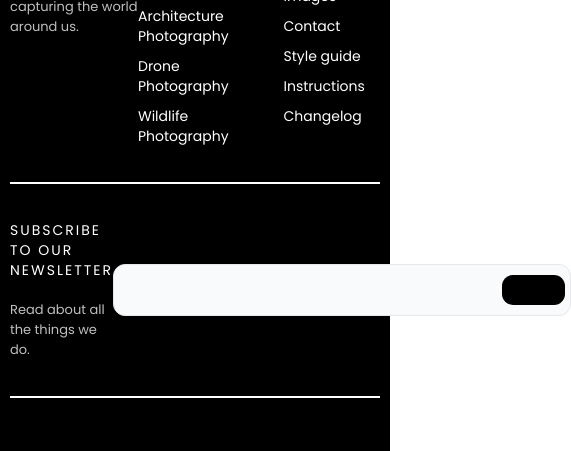
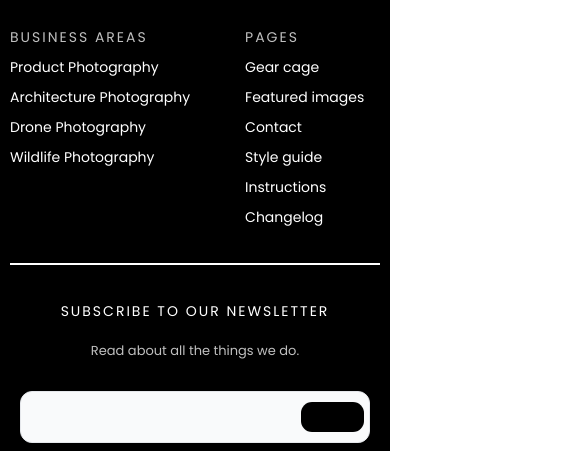
Before and after one commit to Daniil-gavrilooov/aperture, a plain HTML site: page app/index.html in a window 390 px wide. Shown: the part 7242-7693 px from the top of the page, 571 px wide, since content can reach past the window. Drawn offline with Linux system fonts and the light colour scheme.

Commit message:
finish section (footer)

```diff
--- a/app/scss/_footer.scss
+++ b/app/scss/_footer.scss
@@ -84,3 +84,39 @@
         gap: 20px;
     }
 }
+
+@media (max-width:900px) {
+    .footer{
+        .container .footer__inner:nth-child(1){
+            flex-direction: column;
+            gap: 30px;
+        }
+
+        &__nav{
+            padding-right: 0;
+        }
+    }
+}
+@media (max-width:760px) {
+    .footer{
+        .container .footer__inner:nth-child(2){
+            text-align: center;
+            flex-direction: column;
+            gap: 30px;
+        }
+    }
+}
+@media (max-width:550px) {
+    .footer{
+        .container .footer__inner:nth-child(3){
+            text-align: center;
+            align-items: center;
+            flex-direction: column;
+            gap: 30px;
+        }
+
+        &__form-input{
+            width: 350px;
+        }
+    }
+}
```
Also changed, not shown: app/css/style.min.css.
